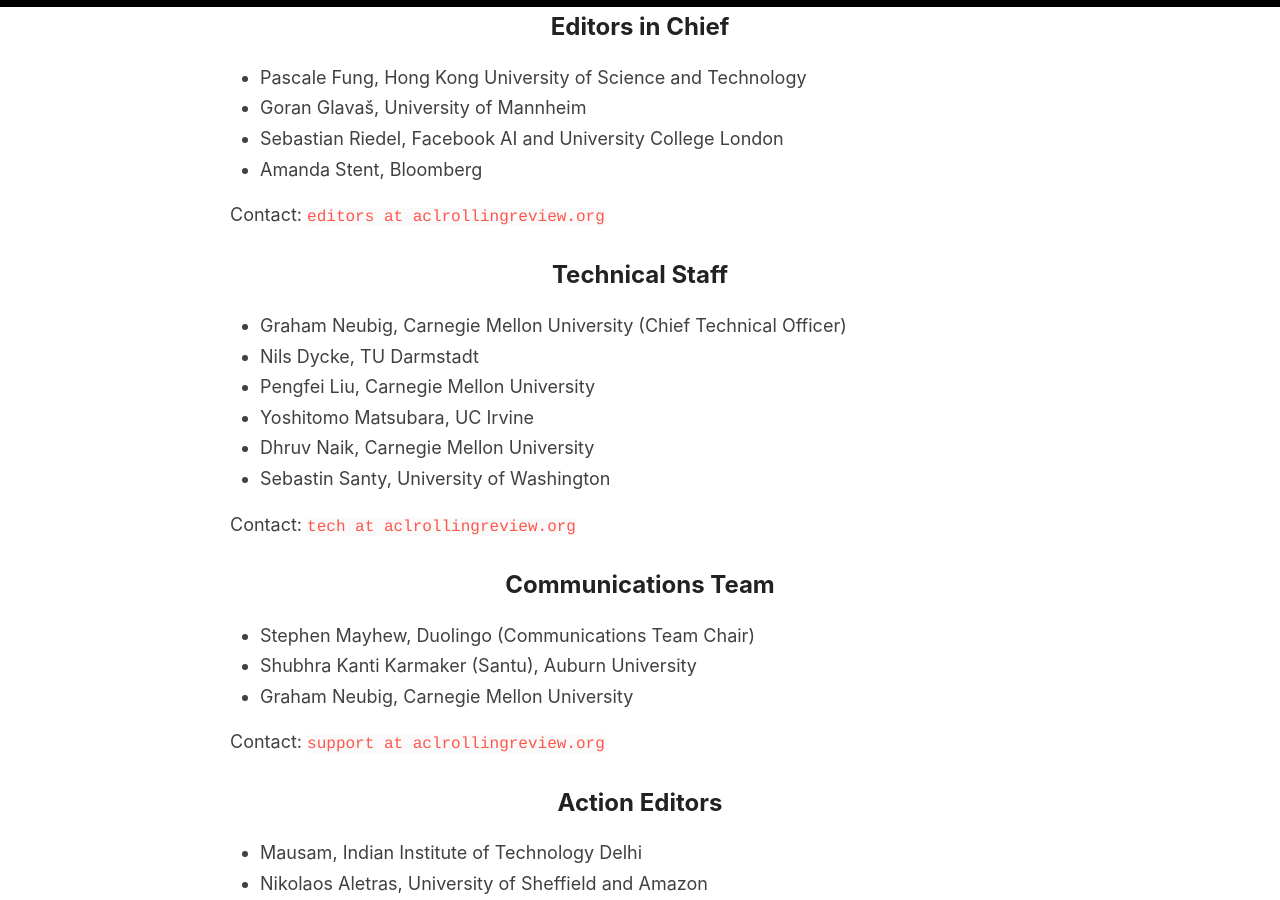
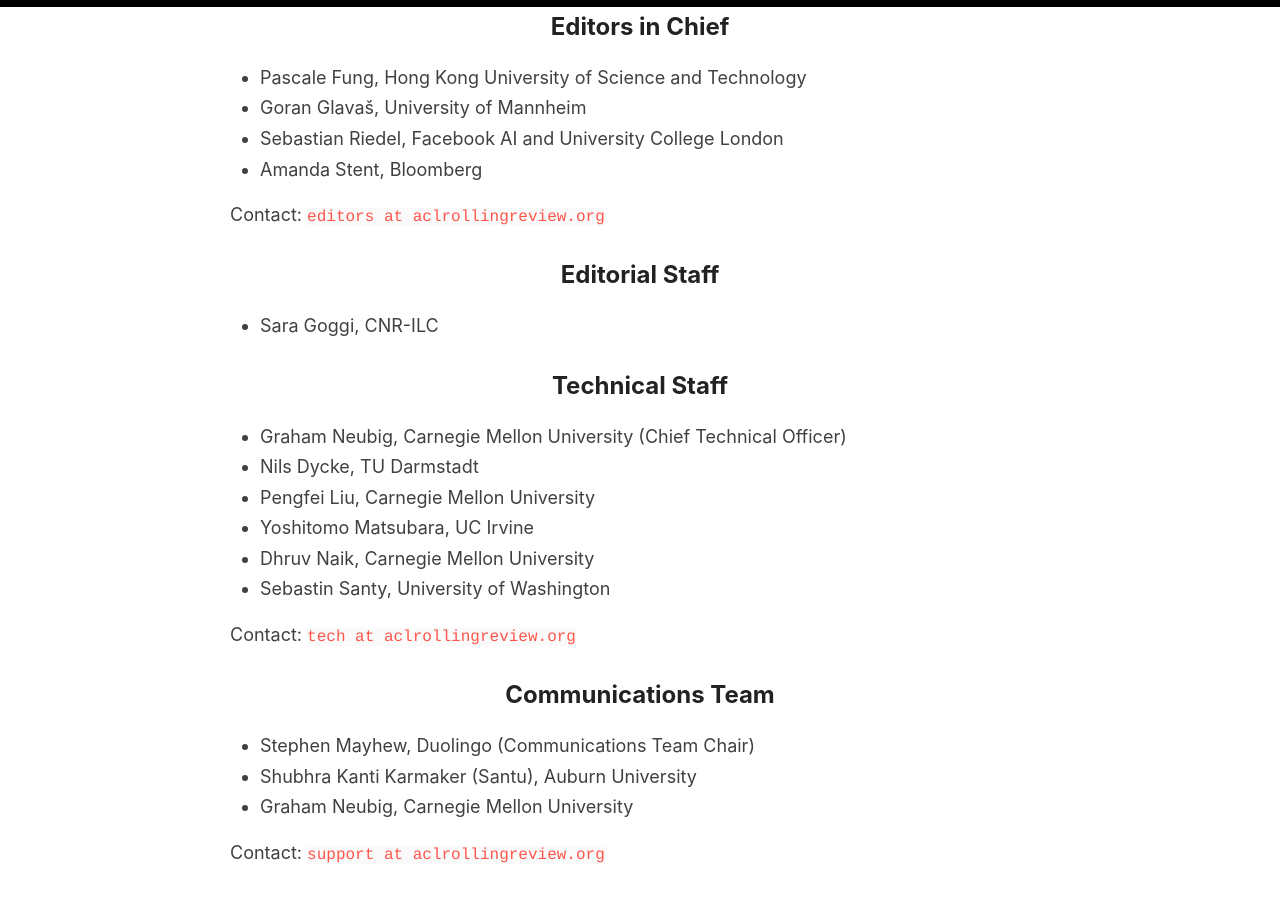
Before and after one commit to amitmerchant1990/reverie, a Jekyll site: the page built from people.md, in a window 1280 px wide and 900 px high, scrolled down 389 px. Built offline with Jekyll 4.4.1, drawn with Linux system fonts in a browser that asks for light colours.

Commit message:
Update people.md

```diff
--- a/people.md
+++ b/people.md
@@ -16,6 +16,10 @@
 - Amanda Stent, Bloomberg
 
 Contact: `editors at aclrollingreview.org`
+
+## Editorial Staff
+
+- Sara Goggi, CNR-ILC
 
 ## Technical Staff
 
```
